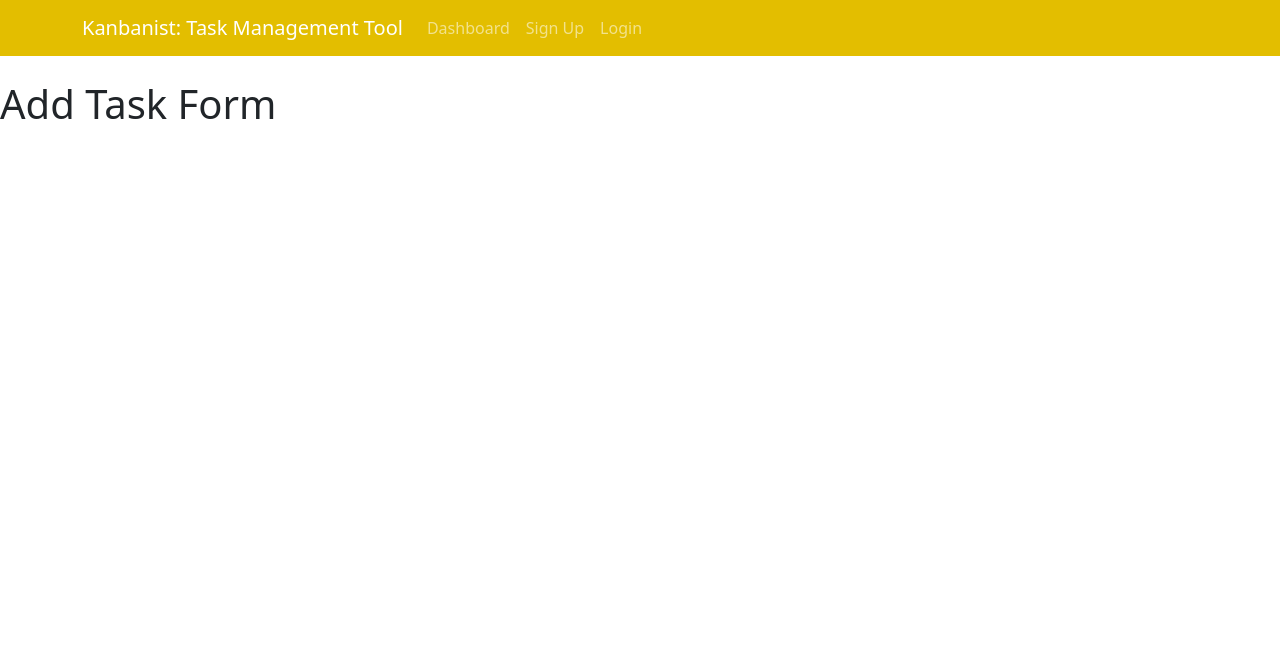
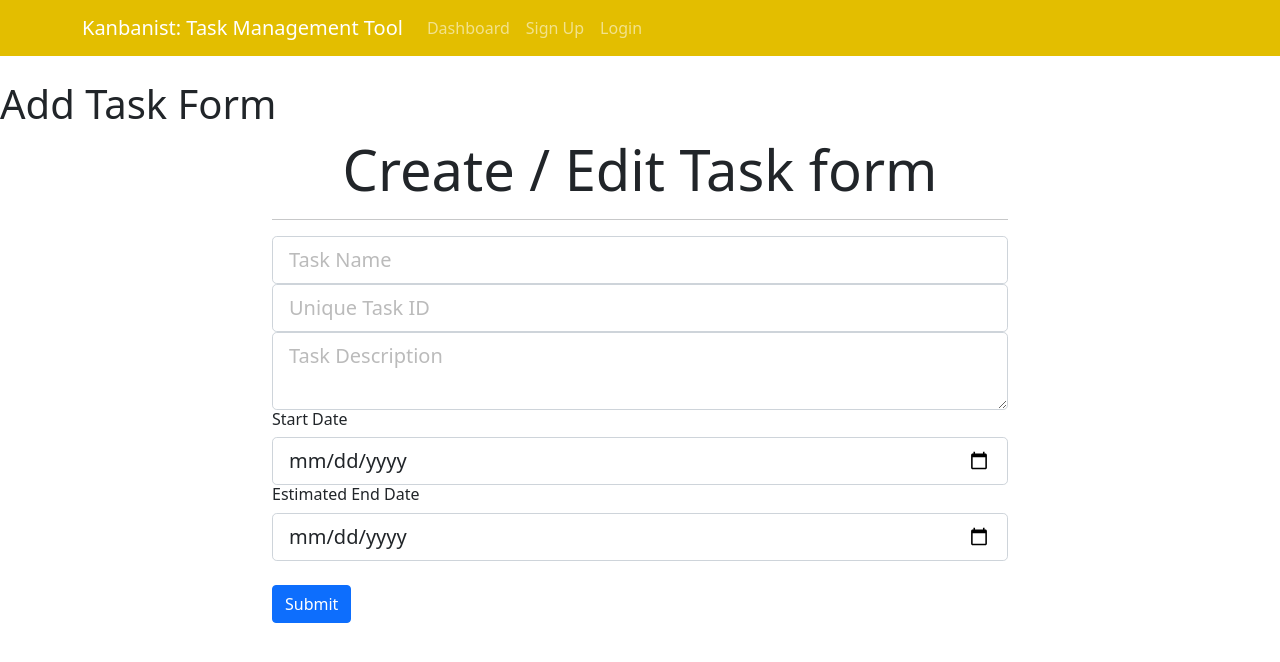
Before and after one commit to Sil3ntRo/Kanbanist, a React (Create React App) app in the folder kanbanistreact/: page /addTask in a window 1280 px wide. Shown: the top 662 px of the page. Built offline with nearby package versions, Linux system fonts and the light colour scheme.

Commit message:
Added Task Form with inputs and state changes included

```diff
--- a/kanbanistreact/src/components/Task/AddTask.js
+++ b/kanbanistreact/src/components/Task/AddTask.js
@@ -1,11 +1,112 @@
 import React, { Component } from 'react'
 
 class AddTask extends Component {
+  constructor() {
+    super()
+
+    this.state = {
+      taskName: "",
+      taskIdentifier: "",
+      description: "",
+      start_date: "",
+      end_date: ""
+    };
+
+    this.onChange = this.onChange.bind(this);
+    this.onSubmit = this.onSubmit.bind(this);
+  }
+
+  onChange(e) {
+    this.setState({ [e.target.name]: e.target.value })
+  }
+
+  onSubmit(e){
+    e.preventDefault();
+    const newTask = {
+      taskName: this.state.taskName,
+      taskIdentifier: this.state.taskIdentifier,
+      description: this.state.description,
+      start_date: this.state.start_date,
+      end_date: this.state.end_date
+    };
+
+    console.log(newTask);
+  }
+
   render() {
     return (
       <div>
           <h1>Add Task Form</h1>
+
+          <div className="register">
+        <div className="container">
+            <div className="row">
+                <div className="col-md-8 m-auto">
+                    <h5 className="display-4 text-center">Create / Edit Task form</h5>
+                    <hr />
+                    <form onSubmit={this.onSubmit}>
+                        <div className="form-group">
+                            <input
+                              type="text"
+                              className="form-control form-control-lg "
+                              placeholder="Task Name"
+                              name="taskName"
+                              value={this.state.taskName}
+                              onChange={this.onChange}
+                              />
+                        </div>
+                        <div className="form-group">
+                            <input
+                              type="text"
+                              className="form-control form-control-lg"
+                              placeholder="Unique Task ID"
+                              name="taskIdentifier"
+                              value={this.state.taskIdentifier}
+                              onChange={this.onChange}
+
+                                 />
+                        </div>
+                        <div className="form-group">
+                            <textarea
+                              className="form-control form-control-lg"
+                              placeholder="Task Description"
+                              name="description"
+                              value={this.state.description}
+                              onChange={this.onChange}
+
+                              />
+                        </div>
+                        <h6>Start Date</h6>
+                        <div className="form-group">
+                            <input
+                              type="date"
+                              className="form-control form-control-lg"
+                              name="start_date"
+                              value={this.state.start_date}
+                              onChange={this.onChange}
+
+                              />
+                        </div>
+                        <h6>Estimated End Date</h6>
+                        <div className="form-group">
+                            <input type="date"
+                              className="form-control form-control-lg"
+                              name="end_date"
+                              value={this.state.end_date}
+                              onChange={this.onChange}
+                              />
+                        </div>
+
+                        <input type="submit" className="btn btn-primary btn-block mt-4" />
+                    </form>
+                </div>
+            </div>
+        </div>
+    </div>
+
       </div>
+
+
     );
   }
 }
```
